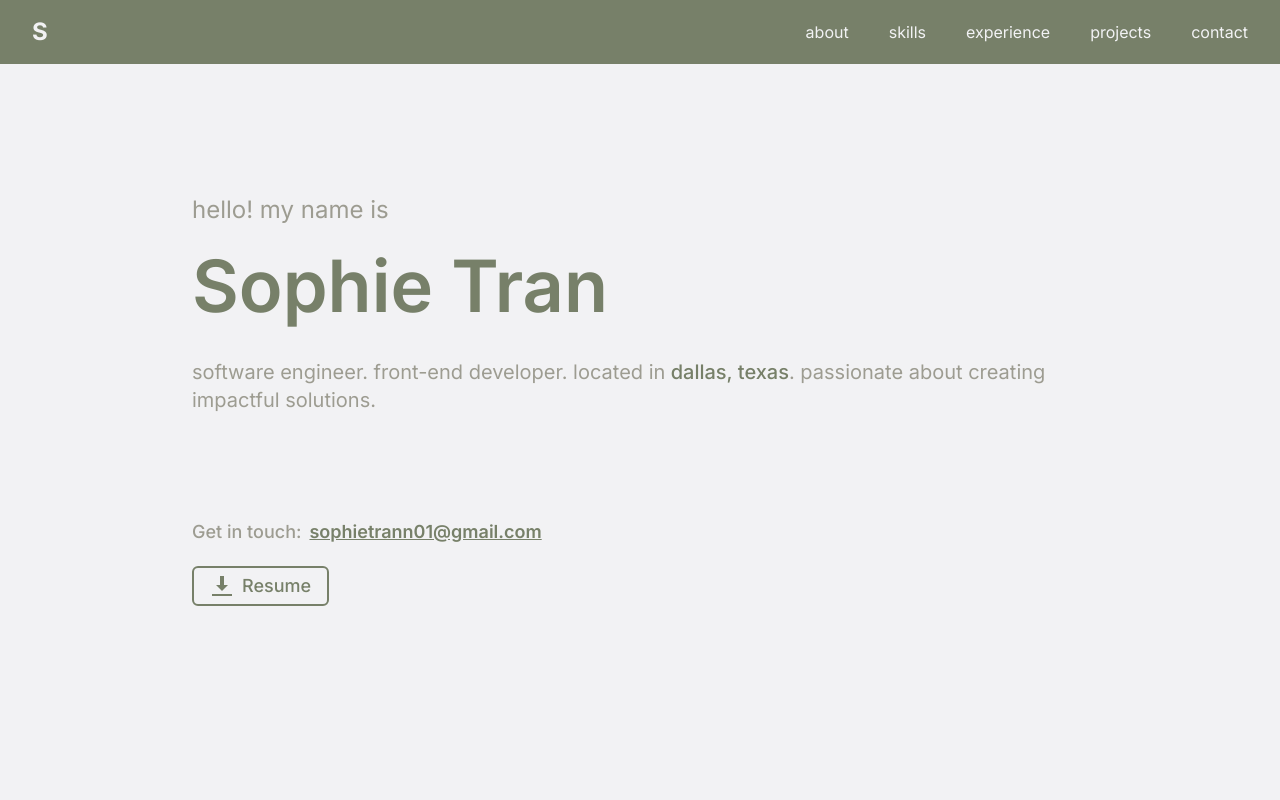
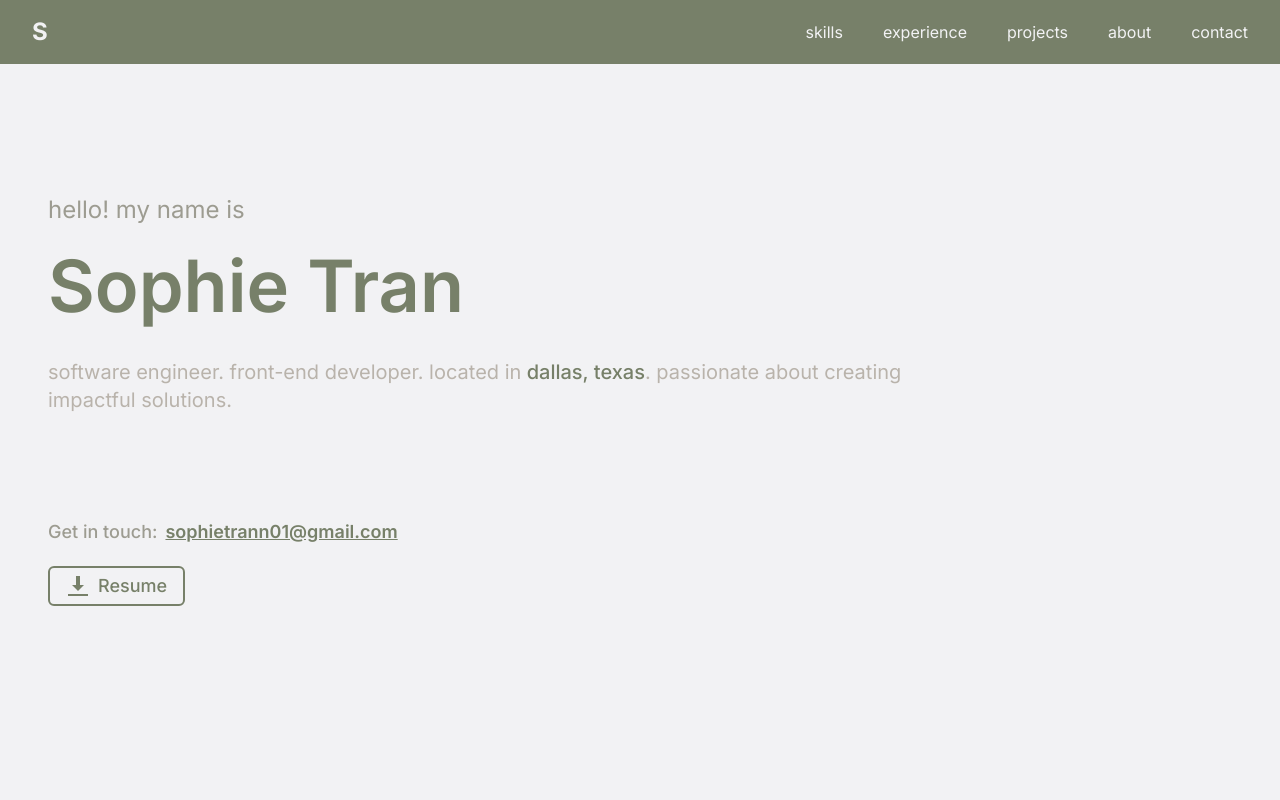
Before and after one commit to sophiietran/portfolio-website, a React (Vite) app: page / in a window 1280 px wide. Shown: the top 800 px of the page. Built offline with nearby package versions, Linux system fonts and the light colour scheme.

Commit message:
home/hero section touch-ups

```diff
--- a/src/components/sections/Header.jsx
+++ b/src/components/sections/Header.jsx
@@ -4,10 +4,10 @@ export default function Header(){
     const [isMenuOpen, setIsMenuOpen] = useState(false);
 
     const navLinks = [
-        {name: 'about', href: "#about"},
-        {name: 'skills', href: "#skills"},
-        {name: 'experience', href: "#experience"},
-        {name: 'projects', href: "#projects"},
+      {name: 'skills', href: "#skills"},
+      {name: 'experience', href: "#experience"},
+      {name: 'projects', href: "#projects"},
+      {name: 'about', href: "#about"},
         {name: 'contact', href: "#contact"},
     ]
 
--- a/src/components/sections/Home.jsx
+++ b/src/components/sections/Home.jsx
@@ -1,10 +1,10 @@
 export default function HomeSection() {
   return (
-    <section class="h-screen w-screen flex items-center justify-center">
+    <section class="h-screen w-screen place-content-center">
       <div class="text-left m-12">
         <h3 class="text-[#9D9C91] text-2xl mb-6">hello! my name is </h3>
         <h1 class="text-[#778069] font-semibold text-7xl mb-9">Sophie Tran</h1>
-        <h4 class="text-[#9D9C91] text-xl max-w-4xl">
+        <h4 class="text-[#b9b3ab] text-xl max-w-4xl">
           software engineer. front-end developer. located in
           <strong class="text-[#778069] font-medium"> dallas, texas</strong>.
           passionate about creating impactful solutions.
@@ -29,7 +29,7 @@ export default function HomeSection() {
           download
           className="inline-flex items-center bg-[#f2f2f4] px-4 py-1 rounded-md mt-5 border-2 border-[#778069]
                      text-[#778069] font-medium text-lg
-                     hover:bg-[#dddcd8] hover:border-[#778069] transition-all duration-200"
+                     hover:bg-[#d7d4cd] hover:border-[#778069] transition-all duration-200"
           aria-label="Download Sophie Tran's Resume"
         >
           <img
--- a/src/index.css
+++ b/src/index.css
@@ -1,4 +1,6 @@
 @import "tailwindcss";
+
+
 
 body{
   background-color: #f2f2f4;
```
